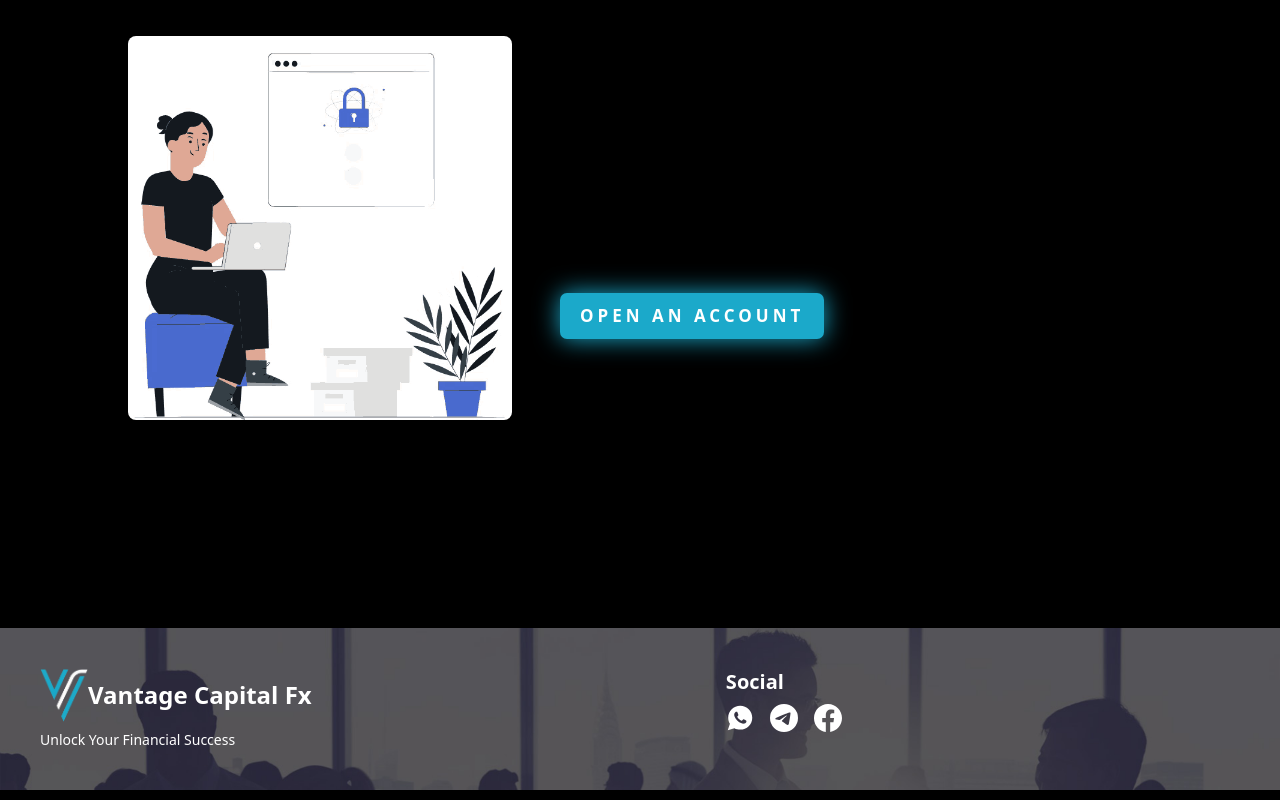
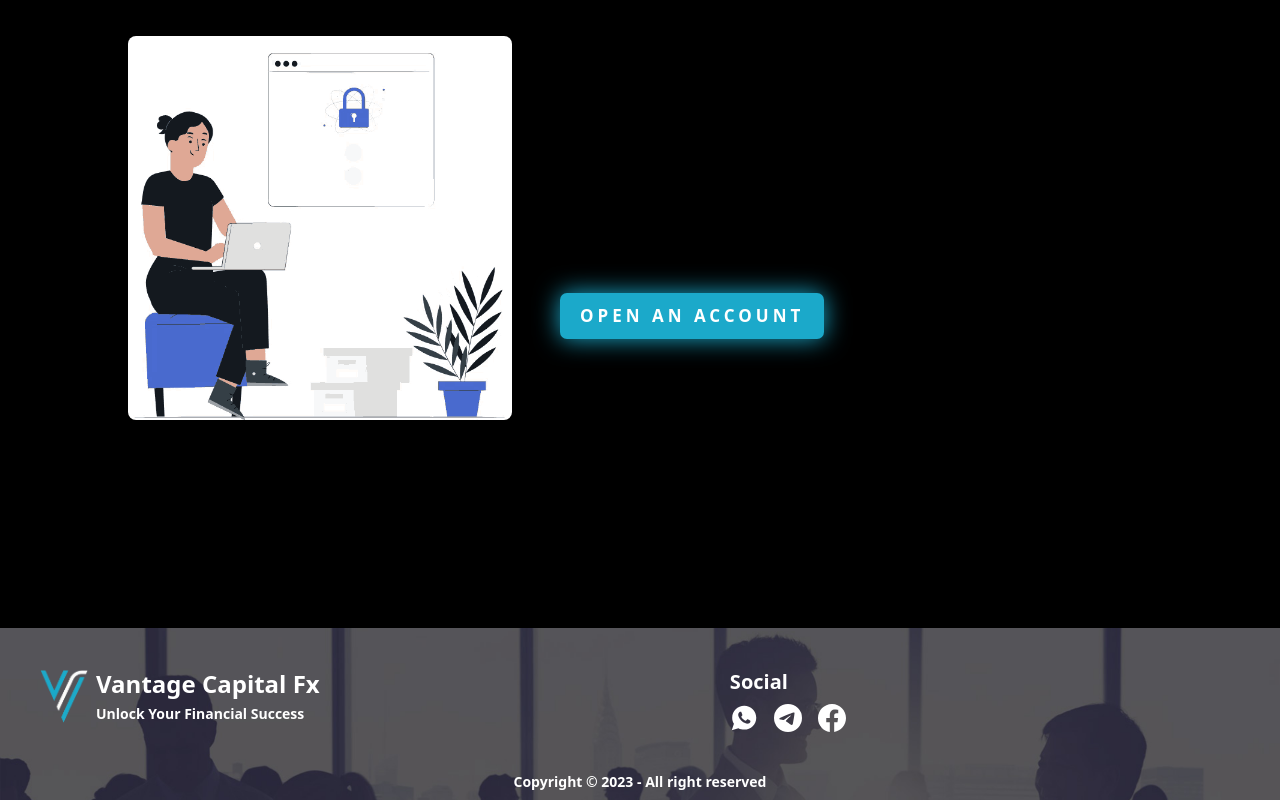
Before and after one commit to SumiAkter2/vantage-capital, a React (Vite) app: page / in a window 1280 px wide. Shown: the part 5338-6138 px from the top of the page. Built offline with nearby package versions, Linux system fonts and the light colour scheme.

Commit message:
fixed footer

```diff
--- a/src/Component/Home/Testimonial.jsx
+++ b/src/Component/Home/Testimonial.jsx
@@ -12,8 +12,7 @@ const Testimonial = () => {
     <div>
       <div className="lg:px-24 px-6 py-6">
         <h1 className="text-black text-3xl lg:text-5xl font-bold text-center mb-12">
-          {" "}
-          What Our Clients Say{" "}
+          What Our Clients Say
         </h1>
       </div>
 
--- a/src/Component/Shared/Footer/Footer.jsx
+++ b/src/Component/Shared/Footer/Footer.jsx
@@ -5,17 +5,21 @@ import { BsFacebook } from "react-icons/bs";
 import BrandLogo from "../../../assets/Logo/ideogram2__74_-removebg-preview.png";
 const Footer = () => {
   return (
-    <div>
-      <footer className="footer p-10  text-white footer-bg">
+    <div className="footer-bg">
+      <footer className="footer p-10  text-white ">
         <aside>
           <div className="flex justify-center items-center">
-            <img className="w-12" src={BrandLogo} alt="brand-logo" />
-            <p className="text-2xl font-bold"> Vantage Capital Fx</p>
+            <img className="w-12 mr-2" src={BrandLogo} alt="brand-logo" />
+            <div >
+              <p className="text-2xl font-bold"> Vantage Capital Fx</p>
+              <p className="font-semibold mt-1">
+                Unlock Your Financial Success
+              </p>
+            </div>
           </div>
-          <p>Unlock Your Financial Success</p>
         </aside>
         <nav>
-          <header className=" text-white font-bold text-xl">Social</header>
+          <header className=" text-secondary font-semibold text-xl">Social</header>
           <div className="grid grid-flow-col gap-4 ">
             <a
               className="hover:text-primary"
@@ -44,6 +48,9 @@ const Footer = () => {
           </div>
         </nav>
       </footer>
+      <p className="text-center text-sm pb-2 text-secondary font-bold">
+        <p>Copyright &copy; {new Date().getFullYear()} - All right reserved</p>
+      </p>
     </div>
   );
 };
```
